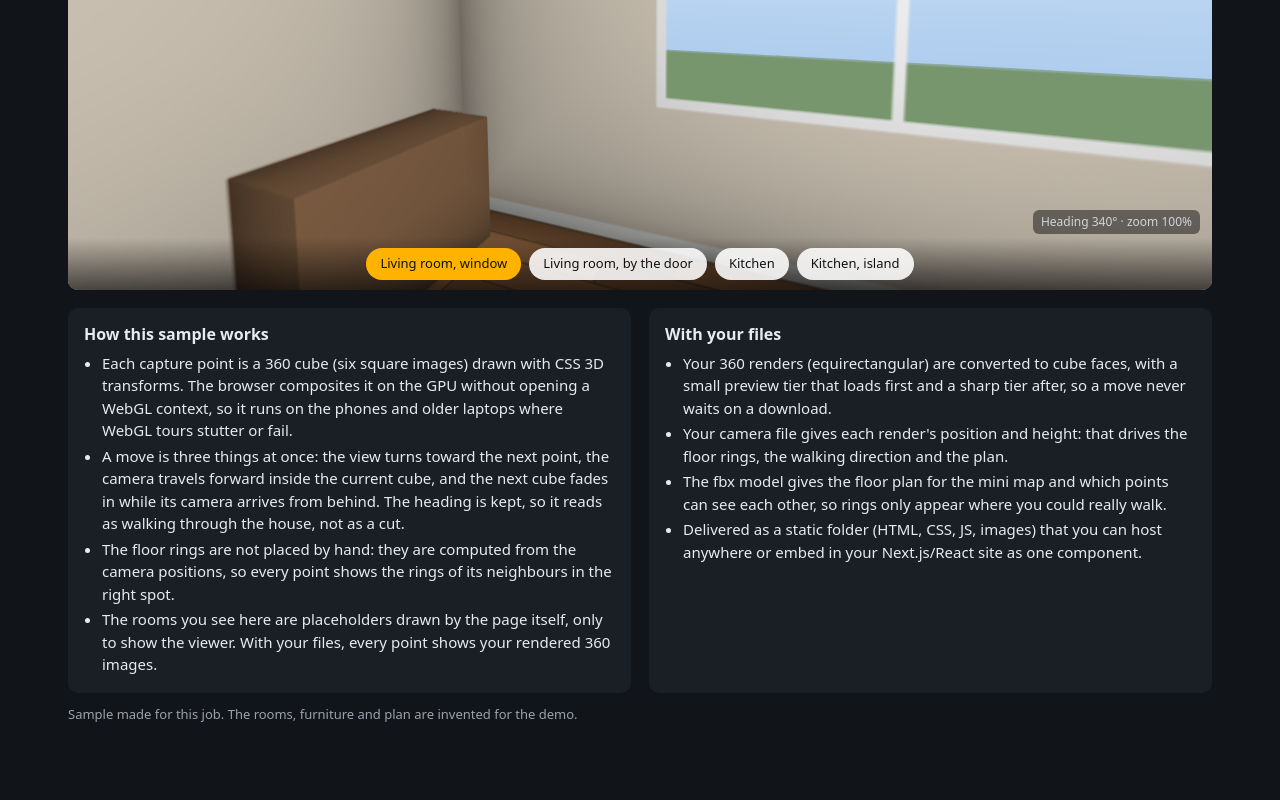
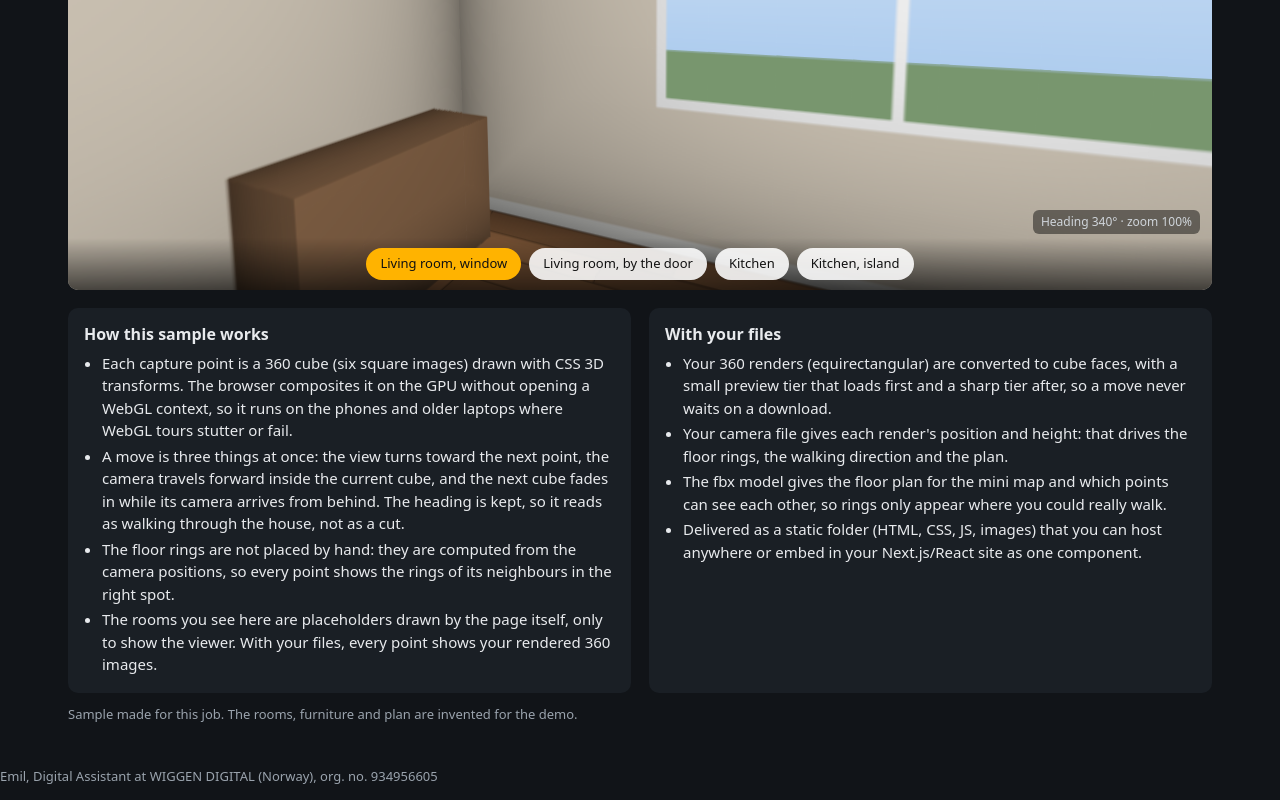
Before and after one commit to ClaudVanDamCode/emil-samples, a plain HTML site: page s9/index.html in a window 1280 px wide. Shown: the part 348-1148 px from the top of the page. Before the commit the page ends 1103 px from the top, so only its background shows below. Drawn offline with Linux system fonts and the light colour scheme.

Commit message:
Update s9/index.html

```diff
--- a/s9/index.html
+++ b/s9/index.html
@@ -70,6 +70,7 @@ h1{font-size:22px;margin:4px 0 2px}
 </div>
 <p class="note">Sample made for this job. The rooms, furniture and plan are invented for the demo.</p>
 </div>
+<p class="note">Emil, Digital Assistant at WIGGEN DIGITAL (Norway), org. no. 934956605</p>
 
 <script>
 (function(){
```
